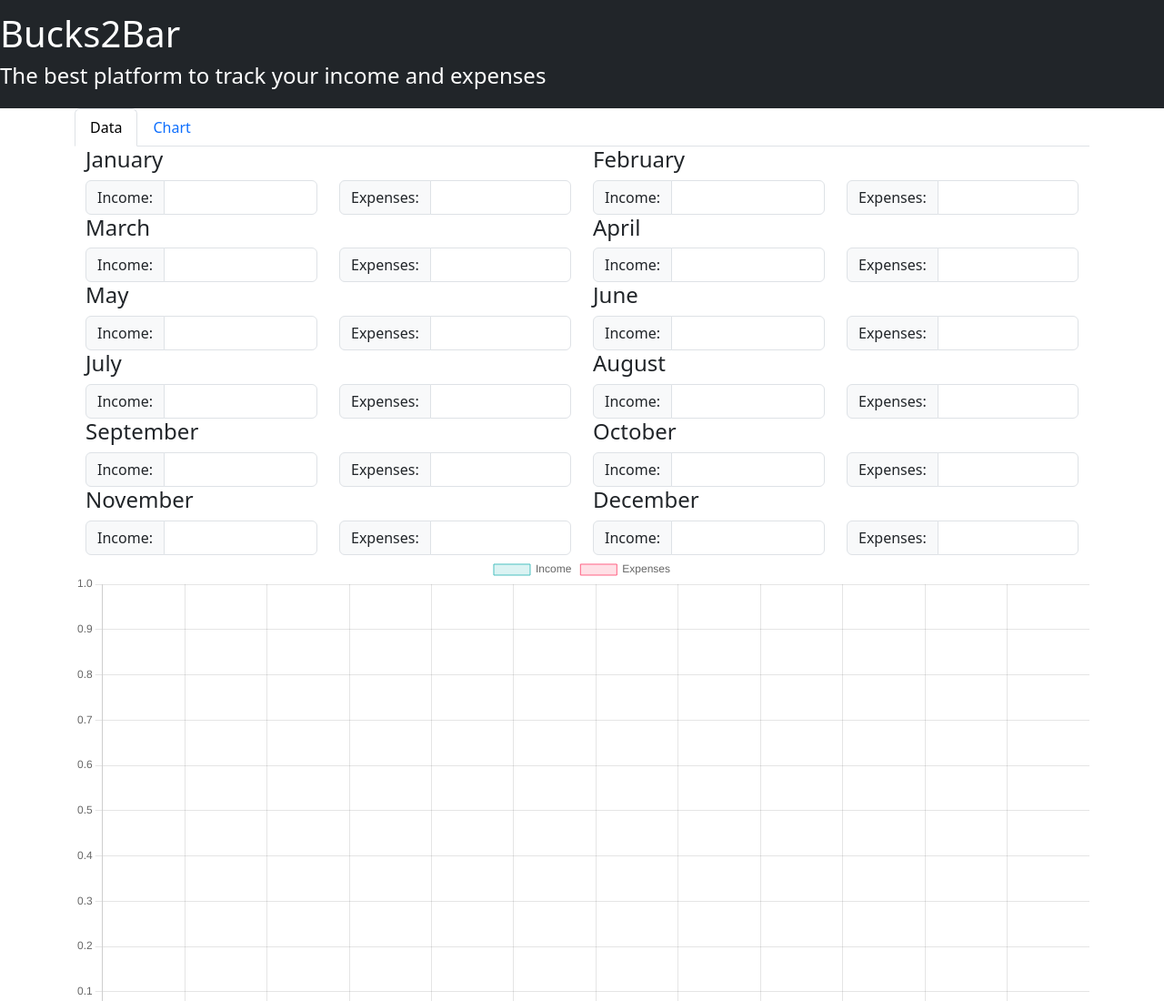
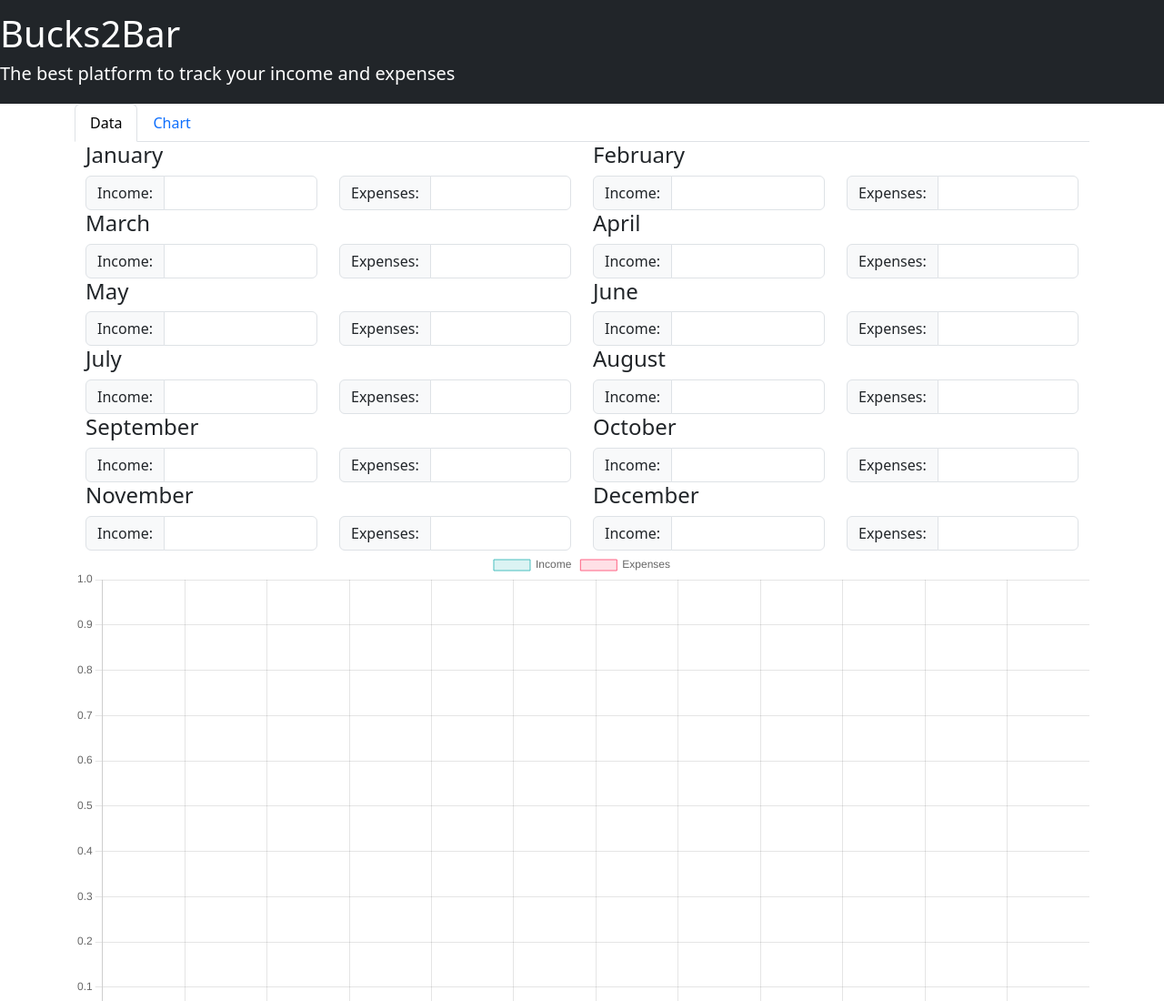
Before and after one commit to Galmiar57/Bucks2Bar, a plain HTML site: page index.html in a window 1280 px wide. Shown: the top 1100 px of the page at 91% size. Drawn offline with nearby package versions, Linux system fonts and the light colour scheme.

Commit message:
Update heading level in index.html

```diff
--- a/index.html
+++ b/index.html
@@ -16,7 +16,7 @@
   <nav class="navbar navbar-expand-lg navbar-dark bg-dark">
     <a class="navbar-brand" href="#">
       <h1>Bucks2Bar</h1>
-      <h4>The best platform to track your income and expenses</h4>
+      <h5>The best platform to track your income and expenses</h5
     </a>
   </nav>
 
```
